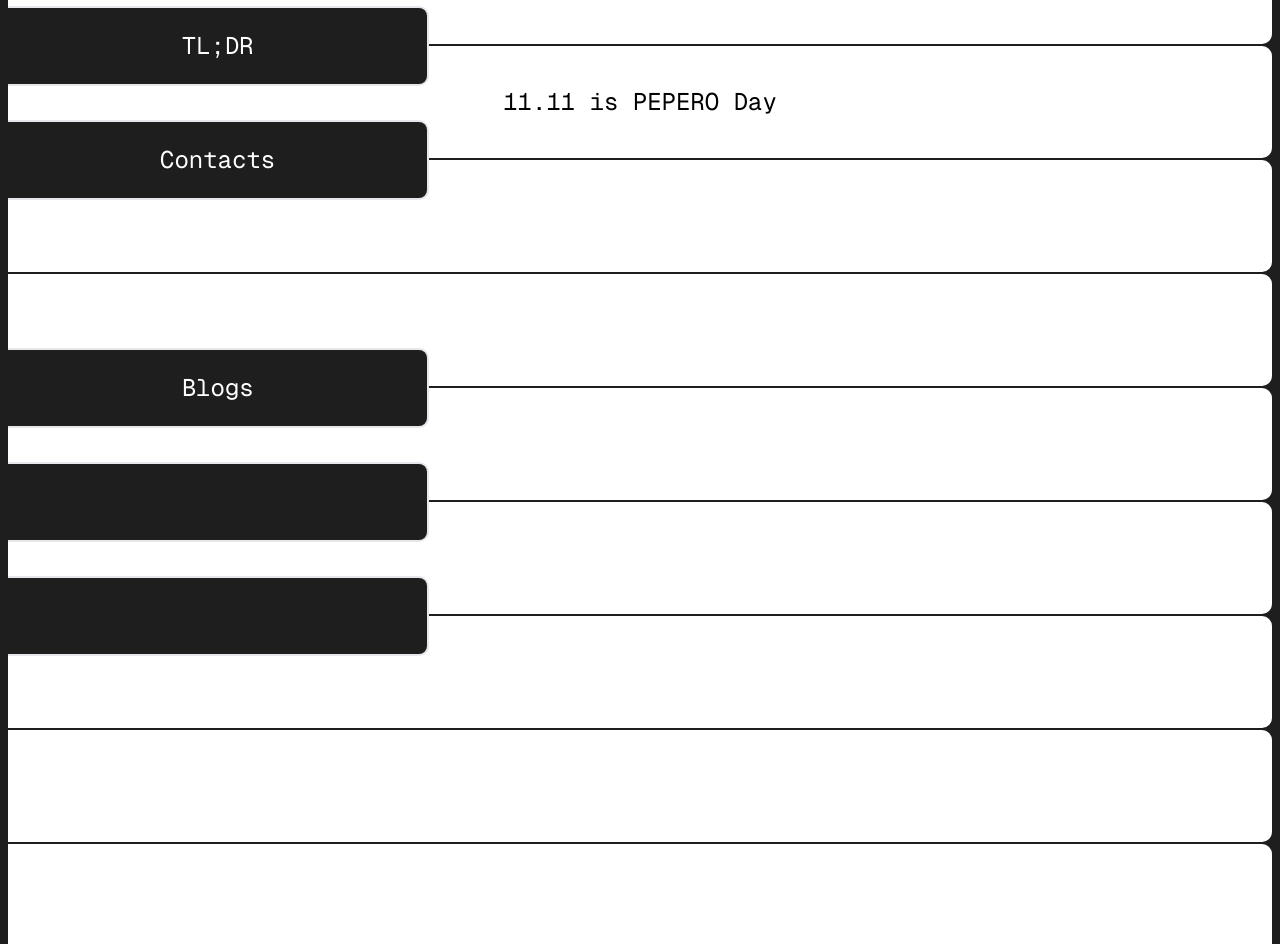
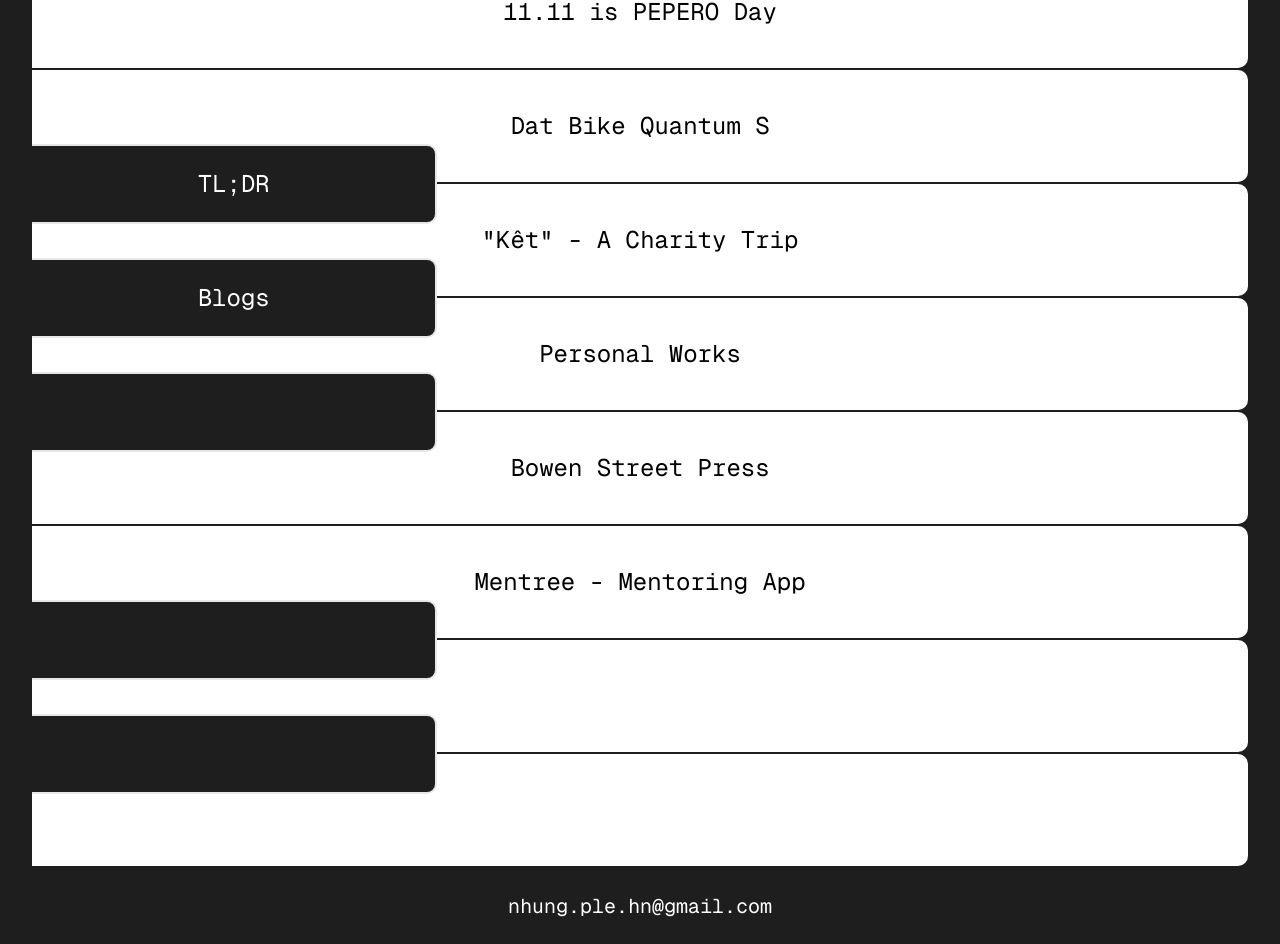
Before and after one commit to dathoangquoc/eri, a Next.js app: page / in a window 1280 px wide. Shown: the part 149-1093 px from the top of the page. Built offline with nearby package versions, Linux system fonts and the light colour scheme.

Commit message:
new homepage layout

```diff
--- a/src/app/page.tsx
+++ b/src/app/page.tsx
@@ -16,48 +16,48 @@
         </div>
       </h1>
 
-      <div className="px-2">
+      <div className="lg:px-8 px-2 py-6">
+        {/* C */}
+        <div className="relative">
+          <WhiteKey content="11.11 is PEPERO Day" path="/pepero-day"></WhiteKey>
+        </div>
+        {/* B */}
+        <div className="relative">
+          <WhiteKey content="Dat Bike Quantum S" path="/dat-bike-quantum-s"></WhiteKey>
+        </div>
+        {/* A */}
+        <div className="relative">
+          <BlackKey content="TL;DR"></BlackKey>
+          <WhiteKey content='"Kêt" - A Charity Trip' path="/"></WhiteKey>
+        </div>
+        {/* G */}
+        <div className="relative">
+          <BlackKey content="Blogs"></BlackKey>
+          <WhiteKey content="Personal Works" path="/"></WhiteKey>
+        </div>
+        {/* F */}
+        <div className="relative">
+          <BlackKey></BlackKey>
+          <WhiteKey content="Bowen Street Press" path="/"></WhiteKey>
+        </div>
         {/* E */}
         <div className="relative">
-          <WhiteKey content="Mixed media work"></WhiteKey>
+          <WhiteKey content="Mentree - Mentoring App" path="/"></WhiteKey>
         </div>
         {/* D */}
         <div className="relative">
-          <BlackKey content="TL;DR"></BlackKey>
-          <WhiteKey content="11.11 is PEPERO Day" path="/pepero-day"></WhiteKey>
+          <BlackKey></BlackKey>
+          <WhiteKey></WhiteKey>
         </div>
         {/* C */}
         <div className="relative">
-          <BlackKey content="Contacts"></BlackKey>
-          <WhiteKey content=""></WhiteKey>
-        </div>
-        {/* B */}
-        <div className="relative">
-          <WhiteKey content=""></WhiteKey>
-        </div>
-        {/* A */}
-        <div className="relative">
-          <BlackKey content="Blogs"></BlackKey>
-          <WhiteKey content=""></WhiteKey>
-        </div>
-        {/* G */}
-        <div className="relative">
-          <BlackKey content=""></BlackKey>
-          <WhiteKey content=""></WhiteKey>
-        </div>
-        {/* F */}
-        <div className="relative">
-          <BlackKey content=""></BlackKey>
-          <WhiteKey content=""></WhiteKey>
-        </div>
-        {/* E */}
-        <div className="relative">
-          <WhiteKey content=""></WhiteKey>
-        </div>
-        <div className="relative">
-          <WhiteKey content=""></WhiteKey>
+          <BlackKey></BlackKey>
+          <WhiteKey></WhiteKey>
         </div>
       </div>
+      <p className="text-white body-1 pb-9 w-full text-center">
+        nhung.ple.hn@gmail.com
+      </p>
     </main>
   );
 }
```
